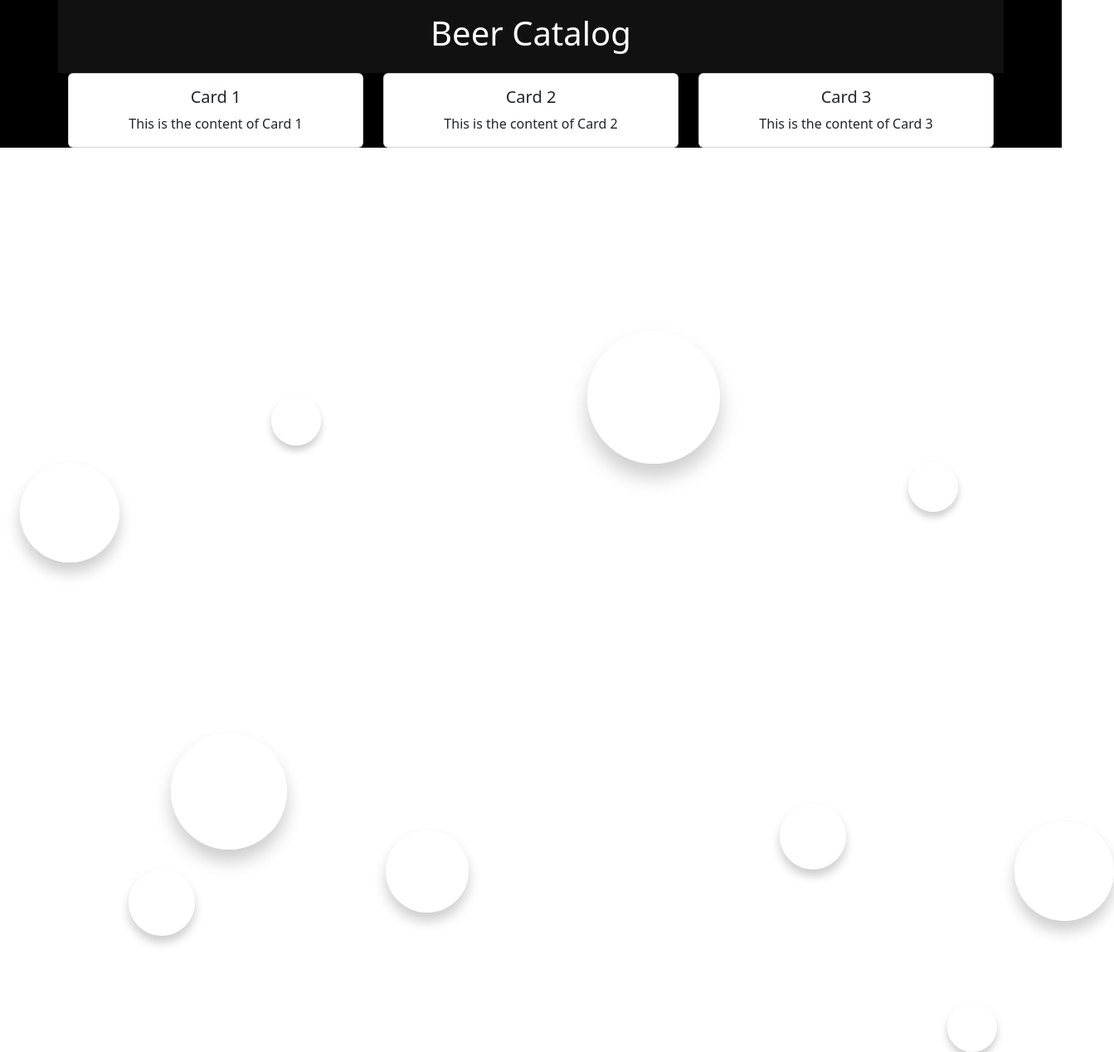
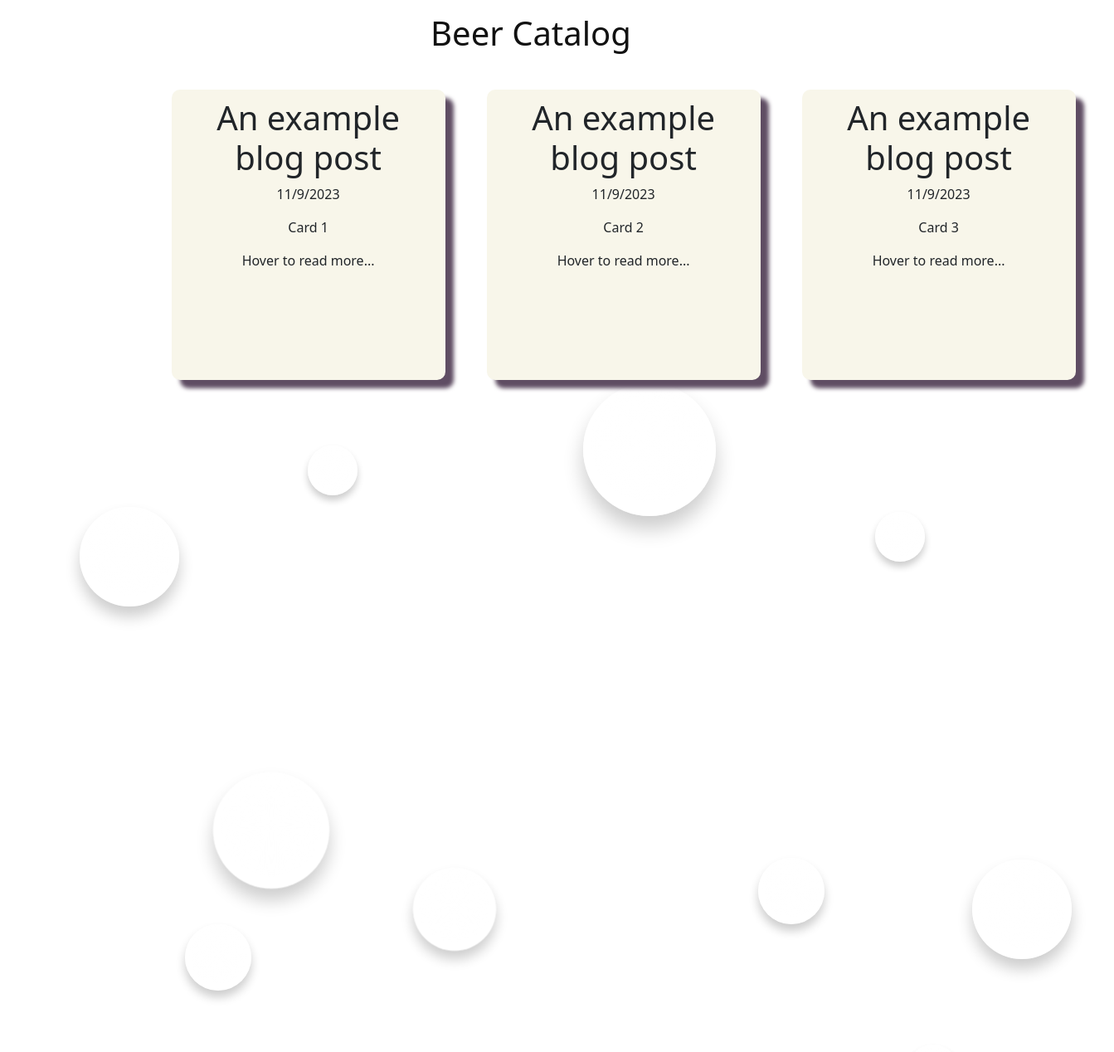
Before and after one commit to kakarot987/beerCatalog, a React (Create React App) app in the folder ClientSide/beer-catalog/: page / in a window 1280 px wide. Shown: the whole page at 83% size, 1343 px wide, since content can reach past the window. After the commit the page ends 800 px from the top, so only its background shows below. Built offline with nearby package versions, Linux system fonts and the light colour scheme.

Commit message:
cards animation done

```diff
--- a/ClientSide/beer-catalog/package.json
+++ b/ClientSide/beer-catalog/package.json
@@ -9,8 +9,10 @@
     "bootstrap": "^5.3.2",
     "react": "^18.2.0",
     "react-bootstrap": "^2.9.1",
+    "react-card-flip": "^1.2.2",
     "react-dom": "^18.2.0",
     "react-scripts": "5.0.1",
+    "react-spring": "^9.7.3",
     "web-vitals": "^2.1.4"
   },
   "scripts": {
--- a/ClientSide/beer-catalog/src/App.css
+++ b/ClientSide/beer-catalog/src/App.css
@@ -1,7 +1,7 @@
 /* App.css */
 .App {
   text-align: center;
-  background-color: black;
+  background-color: inherit;
 }
 
 .name {
--- a/ClientSide/beer-catalog/src/App.js
+++ b/ClientSide/beer-catalog/src/App.js
@@ -3,6 +3,7 @@ import React from 'react';
 import 'bootstrap/dist/css/bootstrap.min.css'; // Import Bootstrap CSS
 import Header from './Components/Header'
 import Cards from './Components/Cards'
+import Bubble from './Components/bubble';
 
 function App() {
   return (
--- a/ClientSide/beer-catalog/src/Components/BubbleHeader.css
+++ b/ClientSide/beer-catalog/src/Components/BubbleHeader.css
@@ -33,8 +33,8 @@
   border-radius: 50%;
   box-shadow: 0 20px 30px rgba(0, 0, 0, 0.2), inset 0px 10px 30px 5px rgba(255, 255, 255, 1);
   height: 200px;
+  width: 200px;
   position: absolute;
-  width: 200px;
 }
 
 .bubble:after {
@@ -55,7 +55,6 @@
   top: 5%;
   transform: scale(0.6);
 }
-
 .x2 {
   animation: animateBubble 20s linear infinite, sideWays 4s ease-in-out infinite alternate;
   left: 5%;
--- a/ClientSide/beer-catalog/src/Components/BubbleHeader.js
+++ b/ClientSide/beer-catalog/src/Components/BubbleHeader.js
@@ -1,8 +1,10 @@
 import React from 'react';
+import { Container } from 'react-bootstrap';
+
 import './BubbleHeader.css'
 const BubbleHeader = () => {
   return (
-    <div id="background-wrap">
+    <Container id="background-wrap">
       <div className="bubble x1"></div>
       <div className="bubble x2"></div>
       <div className="bubble x3"></div>
@@ -13,7 +15,7 @@ const BubbleHeader = () => {
       <div className="bubble x8"></div>
       <div className="bubble x9"></div>
       <div className="bubble x10"></div>
-    </div>
+    </Container>
   );
 };
 
--- /dev/null
+++ b/ClientSide/beer-catalog/src/Components/Cards.css
@@ -0,0 +1,61 @@
+/* Variables */
+:root {
+    --new-white: rgb(248, 246, 234);
+}
+
+/* .card-container Styles */
+.card-container {
+    height: 350px;
+    margin: 0;
+    padding: 0;
+    top: 20px;
+    width: 330px;
+    margin-left: 35%;
+    margin-right: 35%;
+    position: relative;
+    transform-style: preserve-3d;
+    box-sizing: border-box;
+
+    &.flipped {
+        .front {
+            transform: rotateY(180deg);
+        }
+        .back {
+            transform: rotateY(0deg);
+        }
+    }
+
+    /* .front, .back Styles */
+    .front,
+    .back {
+        box-sizing: border-box;
+        height: 100%;
+        width: 100%;
+        display: block;
+        background: var(--new-white);
+        box-shadow: 10px 10px 5px rgb(95, 77, 99);
+        padding: 10px;
+        position: absolute;
+        border-radius: 10px;
+        backface-visibility: hidden;
+        transform-style: preserve-3d;
+        transition: -webkit-transform ease 500ms;
+        transition: transform ease 500ms;
+    }
+
+    /* .front Styles */
+    .front {
+        z-index: 2;
+        transform: rotateY(0deg);
+        /* front tile styles go here! */
+    }
+
+    /* .back Styles */
+    .back {
+        background: var(--new-white);
+        transform: rotateY(-180deg);
+        padding: 20px;
+        font-size: 20px;
+        /* back tile styles go here! */
+    }
+}
--- a/ClientSide/beer-catalog/src/Components/Cards.js
+++ b/ClientSide/beer-catalog/src/Components/Cards.js
@@ -1,6 +1,7 @@
-import 'bootstrap/dist/css/bootstrap.min.css'; // Import Bootstrap CSS
-import { Container, Card } from 'react-bootstrap';
-
+import React, { useState } from 'react';
+import 'bootstrap/dist/css/bootstrap.min.css';
+import { Container, Modal, Button } from 'react-bootstrap';
+import './Cards.css';
 
 function Cards() {
   const cardData = [
@@ -14,12 +15,7 @@ function Cards() {
       <div className="row">
         {cardData.map((card, index) => (
           <div key={index} className="col-md-4">
-              <Card>
-                <Card.Body>
-                  <Card.Title>{card.title}</Card.Title>
-                  <Card.Text>{card.content}</Card.Text>
-                </Card.Body>
-              </Card>
+            <BlogCard title={card.title} content={card.content} />
           </div>
         ))}
       </div>
@@ -27,4 +23,118 @@ function Cards() {
   );
 }
 
+class BlogCard extends React.Component {
+  constructor(props) {
+    super(props);
+    this.state = { flipped: false, showModal: false };
+    this.flip = this.flip.bind(this);
+    this.handleOpenModal = this.handleOpenModal.bind(this);
+    this.handleCloseModal = this.handleCloseModal.bind(this);
+  }
+
+  flip = () => {
+    this.setState({ flipped: !this.state.flipped });
+  };
+
+  handleOpenModal = () => {
+    this.setState({ showModal: true, flipped: false });
+  };
+
+  handleCloseModal = () => {
+    this.setState({ showModal: false });
+  };
+
+  render() {
+    const { title, content } = this.props;
+
+    return (
+      <div
+        onMouseEnter={this.flip}
+        onMouseLeave={this.flip}
+        className={"card-container" + (this.state.flipped ? " flipped" : "")}
+      >
+        <Front title={title} />
+        <Back content={content} handleOpenModal={this.handleOpenModal} />
+        <ModalComponent showModal={this.state.showModal} handleCloseModal={this.handleCloseModal} content={content} />
+      </div>
+    );
+  }
+}
+
+class Front extends React.Component {
+  render() {
+    const { title } = this.props;
+
+    return (
+      <div className="front">
+        <ImageArea />
+        <MainArea title={title} />
+      </div>
+    );
+  }
+}
+
+class Back extends React.Component {
+  render() {
+    const { content, handleOpenModal } = this.props;
+
+    return (
+      <div className="back">
+        <p>{content}</p>
+        <Button variant="primary" onClick={handleOpenModal}>
+          Read More
+        </Button>
+      </div>
+    );
+  }
+}
+
+class ImageArea extends React.Component {
+  render() {
+    return (
+      <div className="image-container">
+        <h1 className="title">An example blog post</h1>
+      </div>
+    );
+  }
+}
+
+class MainArea extends React.Component {
+  render() {
+    const { title } = this.props;
+
+    return (
+      <div className="main-area">
+        <div className="blog-post">
+          <p className="date">{new Date().toLocaleDateString()}</p>
+          <p className="blog-content">{title}</p>
+          <p className="read-more">Hover to read more...</p>
+        </div>
+      </div>
+    );
+  }
+}
+
+class ModalComponent extends React.Component {
+  render() {
+    const { showModal, handleCloseModal, content } = this.props;
+
+    return (
+      <Modal show={showModal} onHide={handleCloseModal}>
+        <Modal.Header closeButton>
+          <Modal.Title>Read More</Modal.Title>
+        </Modal.Header>
+        <Modal.Body>
+          <p>{content}</p>
+        </Modal.Body>
+        <Modal.Footer>
+          <Button variant="secondary" onClick={handleCloseModal}>
+            Close
+          </Button>
+        </Modal.Footer>
+      </Modal>
+    );
+  }
+}
+
 export default Cards;
--- a/ClientSide/beer-catalog/src/Components/Header.css
+++ /dev/null
@@ -1,124 +0,0 @@
-#container {
-  position: relative;
-}
-
-#background-wrap {
-  bottom: 0;
-  left: 0;
-  position: absolute;
-  right: 0;
-  top: 0;
-  z-index: -1;
-}
-
-/* KEYFRAMES */
-
-@keyframes animateBubble {
-  0% {
-    margin-top: 1000px;
-  }
-  100% {
-    margin-top: -100%;
-  }
-}
-
-@keyframes sideWays {
-  0% {
-    margin-left: 0px;
-  }
-  100% {
-    margin-left: 50px;
-  }
-}
-
-/* ANIMATIONS */
-
-.bubble {
-  border-radius: 50%;
-  box-shadow: 0 20px 30px rgba(0, 0, 0, 0.2), inset 0px 10px 30px 5px rgba(255, 255, 255, 1);
-  height: 200px;
-  position: absolute;
-  width: 200px;
-}
-
-.bubble:after {
-  background: radial-gradient(ellipse at center, rgba(255, 255, 255, 0.5) 0%, rgba(255, 255, 255, 0) 70%);
-  border-radius: 50%;
-  box-shadow: inset 0 20px 30px rgba(255, 255, 255, 0.3);
-  content: "";
-  height: 180px;
-  left: 10px;
-  position: absolute;
-  width: 180px;
-}
-
-/* Bubble styles for different positions */
-.x1 {
-  animation: animateBubble 25s linear infinite, sideWays 2s ease-in-out infinite alternate;
-  left: -5%;
-  top: 5%;
-  transform: scale(0.6);
-}
-
-.x2 {
-  animation: animateBubble 20s linear infinite, sideWays 4s ease-in-out infinite alternate;
-  left: 5%;
-  top: 80%;
-  transform: scale(0.4);
-}
-
-.x3 {
-  animation: animateBubble 28s linear infinite, sideWays 2s ease-in-out infinite alternate;
-  left: 10%;
-  top: 40%;
-  transform: scale(0.7);
-}
-
-.x4 {
-  animation: animateBubble 22s linear infinite, sideWays 3s ease-in-out infinite alternate;
-  left: 20%;
-  top: 0;
-  transform: scale(0.3);
-}
-
-.x5 {
-  animation: animateBubble 29s linear infinite, sideWays 4s ease-in-out infinite alternate;
-  left: 30%;
-  top: 50%;
-  transform: scale(0.5);
-}
-
-.x6 {
-  animation: animateBubble 21s linear infinite, sideWays 2s ease-in-out infinite alternate;
-  left: 50%;
-  top: 0;
-  transform: scale(0.8);
-}
-
-.x7 {
-  animation: animateBubble 20s linear infinite, sideWays 2s ease-in-out infinite alternate;
-  left: 65%;
-  top: 70%;
-  transform: scale(0.4);
-}
-
-.x8 {
-  animation: animateBubble 22s linear infinite, sideWays 3s ease-in-out infinite alternate;
-  left: 80%;
-  top: 10%;
-  transform: scale(0.3);
-}
-
-.x9 {
-  animation: animateBubble 29s linear infinite, sideWays 4s ease-in-out infinite alternate;
-  left: 90%;
-  top: 50%;
-  transform: scale(0.6);
-}
-
-.x10 {
-  animation: animateBubble 26s linear infinite, sideWays 2s ease-in-out infinite alternate;
-  left: 80%;
-  top: 80%;
-  transform: scale(0.3);
-}
--- a/ClientSide/beer-catalog/src/Components/Header.js
+++ b/ClientSide/beer-catalog/src/Components/Header.js
@@ -1,21 +1,18 @@
 import 'bootstrap/dist/css/bootstrap.min.css'; // Import Bootstrap CSS
 import React from 'react';
 import { Container } from 'react-bootstrap';
-import BubbleHeader from './BubbleHeader';
-import './Header.css'
 function Header() {
   const containerStyle = {
-    background: '#111', // dark background color
-    color: '#fff', // text color
+    background: 'inherit',
+    color: '#111', // text color
     textAlign: 'center', // center align text
     padding: '1rem', // add padding for spacing
+    position: 'relative',
   };
 
   return (
     <Container style={containerStyle}>
       <h1>Beer Catalog</h1>
-      <BubbleHeader />
-
     </Container>
   );
 }
--- /dev/null
+++ b/ClientSide/beer-catalog/src/Components/Particle.js
@@ -0,0 +1,40 @@
+// Particle.js
+class Particle {
+    constructor(x = 0, y = 0) {
+      this.x = x;
+      this.y = y;
+      this.radius = Math.random() * 50;
+      this.dx = Math.random() * 3;
+      this.dy = Math.random() * 7;
+      this.hue = 200;
+    }
+
+    draw(context) {
+      context.beginPath();
+      context.arc(this.x, this.y, this.radius, 0, 2 * Math.PI);
+      context.strokeStyle = `hsl(${this.hue} 100% 50%)`;
+      context.stroke();
+
+      const gradient = context.createRadialGradient(
+        this.x,
+        this.y,
+        1,
+        this.x + 0.5,
+        this.y + 0.5,
+        this.radius
+      );
+
+      gradient.addColorStop(0.3, "rgba(255, 255, 255, 0.3)");
+      gradient.addColorStop(0.95, "#e7feff");
+
+      context.fillStyle = gradient;
+      context.fill();
+    }
+
+    move() {
+      this.x = this.x + this.dx;
+      this.y = this.y - this.dy;
+    }
+  }
+
+  export default Particle;
--- a/ClientSide/beer-catalog/src/index.js
+++ b/ClientSide/beer-catalog/src/index.js
@@ -3,11 +3,13 @@ import ReactDOM from 'react-dom/client';
 import './index.css';
 import App from './App';
 import reportWebVitals from './reportWebVitals';
+import BubbleHeader from './Components/BubbleHeader';
 
 const root = ReactDOM.createRoot(document.getElementById('root'));
 root.render(
   <React.StrictMode>
     <App />
+    <BubbleHeader />
   </React.StrictMode>
 );
 
```
Also changed, not shown: ClientSide/beer-catalog/src/Components/bubble.js (+3 -40 lines). Lines whose indentation alone changed are shown as unchanged.
